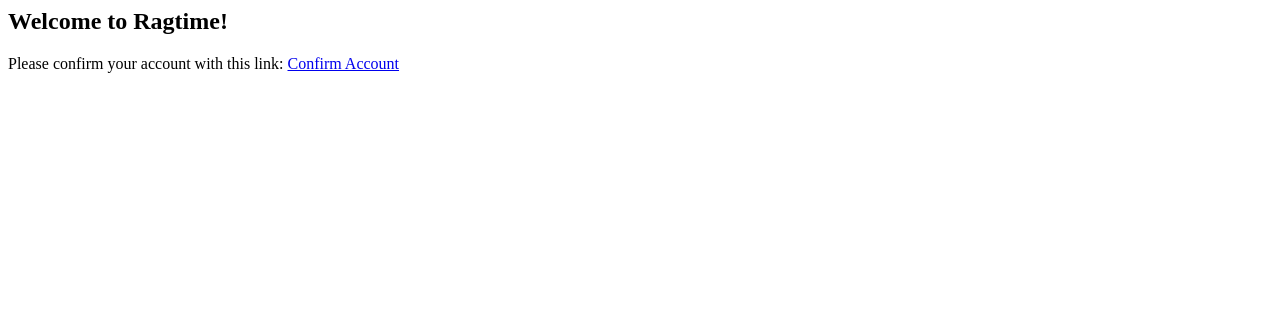
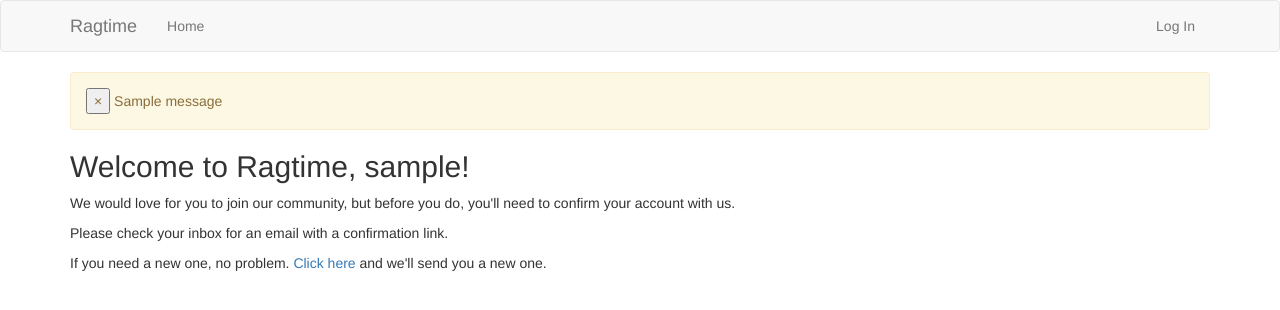
Before and after one commit to jsiu1248/flask_webdev_practice, a Flask app: template app/templates/auth/confirm.html in a window 1280 px wide. Shown: the top 310 px of the page. Run offline with Flask 2, Linux system fonts and the light colour scheme; tables that the repository leaves empty hold one stand-in row (values such as "Sample post"); the template is opened without the code that fills it: values that come from a table or form of the project are taken from there, most other values are stand-ins (such as "Sample title", 1, 10 or a date in 2020); one stand-in notice (Sample message) is shown; some libraries are stand-ins or nearby versions.

Commit message:
added resend_confirmation view function

```diff
--- a/app/auth/views.py
+++ b/app/auth/views.py
@@ -66,7 +66,7 @@ def register():
         # url_for helps create dynamic links
         # _external = True in Flask Mail tells it to generate an absolute link
         confirmation_link = url_for('auth.confirm', token = token, _external = True)
-        send_email(u.email, "You've got mail!", 'auth/confirm', user=u, confirmation_link = confirmation_link)
+        send_email(u.email, "Confirmation email!", 'auth/confirm', user=u, confirmation_link = confirmation_link)
         flash("You can now login.")
         return redirect(url_for('main.index'))
     return render_template('auth/register.html', form = form)
@@ -110,3 +110,23 @@ def unconfirmed():
     if current_user.is_anonymous or current_user.confirmed:
         return redirect(url_for('main.index'))
     return render_template('auth/unconfirmed.html', user=current_user)
+
+@auth.route('/resend_confirmation')
+def resend_confirmation():
+    """
+    Function that resends confirmation link to the user's email
+
+    Returns: Redirects to the auth/unconfirmed page
+    """
+
+    # u is the user before, but now Flask tracks it with current_user
+    user = current_user
+
+    token = user.generate_confirmation_token()
+
+    # url_for helps create dynamic links
+    # _external = True in Flask Mail tells it to generate an absolute link
+    confirmation_link = url_for('auth.confirm', token = token, _external = True)
+    send_email(user.email, "Reconfirmation Email!", 'auth/confirm', user=u, confirmation_link = confirmation_link)
+    flash("Check your email for the reconfirmation email.")
+    return redirect(url_for('auth.unconfirmed'))
--- a/app/templates/auth/confirm.html
+++ b/app/templates/auth/confirm.html
@@ -1,2 +1,20 @@
-<h2>Welcome to Ragtime!</h2>
-<p>Please confirm your account with this link: <a href='{{ confirmation_link }}'>Confirm Account</a></p>
+{% extends 'base.html' %}
+{{super()}}
+
+{% block content %}
+<div class="container">
+    {% for msg in get_flashed_messages() %}
+        <div class="alert alert-warning">
+            <button type="button" class="done" data-dismiss="alert">&times;</button>
+            {{ msg }}
+        </div>
+    {% endfor %}
+
+<h2>Welcome to Ragtime, {{ user.username }}!</h2>
+<p>We would love for you to join our community,
+    but before you do, you'll need to confirm your account with us.</p>
+
+    <p>Please check your inbox for an email with a confirmation link.</p>
+    <p>If you need a new one, no problem. <a href="{{ url_for('auth.resend_confirmation') }}">Click here</a> and we'll send you a new one.</p>
+
+{% endblock content %}
--- /dev/null
+++ b/app/templates/auth/unconfirmed.html
@@ -0,0 +1,5 @@
+{% extends 'base.html' %}
+{% import "bootstrap/wtf.html" as wtf %}
+
+<h2>Welcome to Ragtime, {user.name}</h2>
+<p>Please confirm your account with this link: <a href='{{ confirmation_link }}'>Confirm Account</a></p>
```
